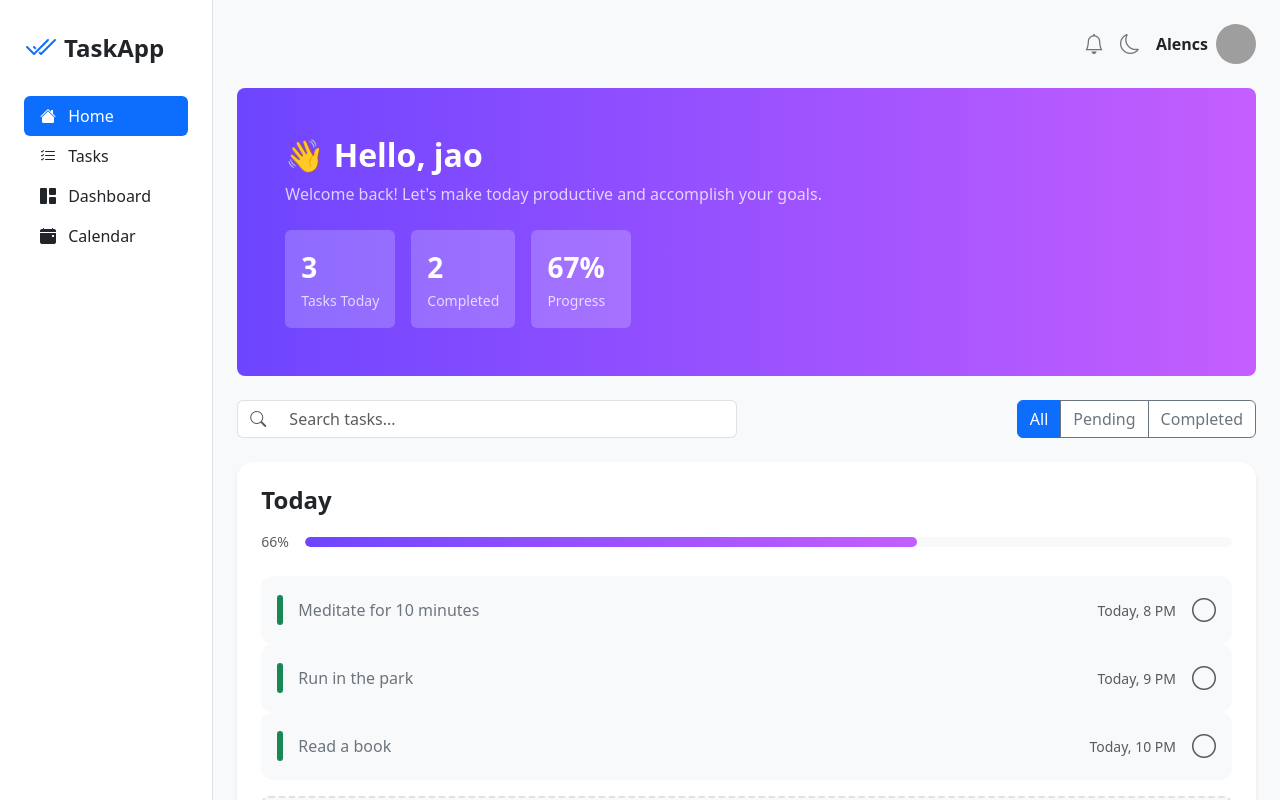
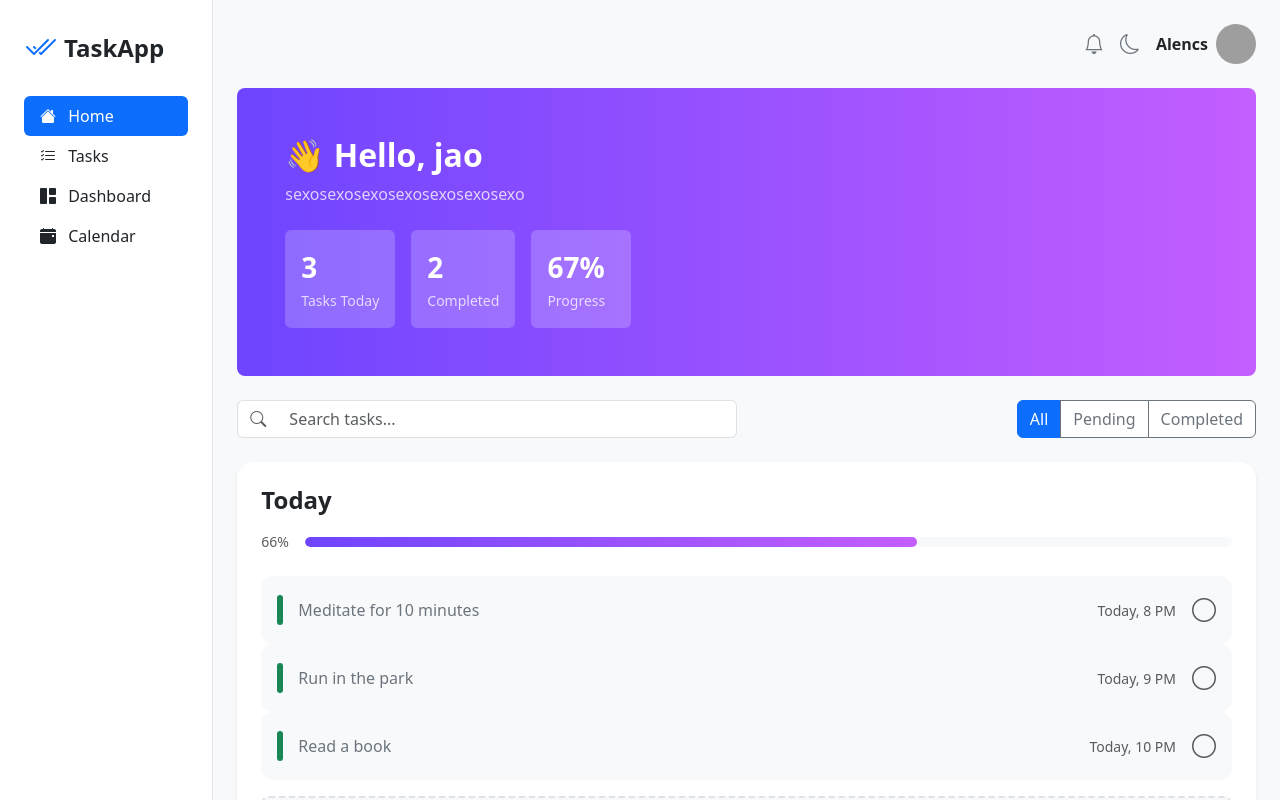
Before and after one commit to vitorez/Gerenciador-de-tarefas, an Angular app: page / in a window 1280 px wide. Built offline with nearby package versions, Linux system fonts and the light colour scheme; grey boxes are pictures that could not be loaded.

Commit message:
comentei ai ricass

```diff
--- a/src/app/components/dashboard/dashboard.component.html
+++ b/src/app/components/dashboard/dashboard.component.html
@@ -9,9 +9,7 @@
 
 <section class="p-4 p-md-5 rounded-3 text-white mb-4 welcome-banner-gradient">
   <h2 class="fs-2 fw-semibold mb-2">👋 Hello, jao</h2>
-  <p class="opacity-75 mb-4">
-    Welcome back! Let's make today productive and accomplish your goals.
-  </p>
+  <p class="opacity-75 mb-4">sexosexosexosexosexosexosexo</p>
 
   <div class="d-flex flex-wrap gap-3">
     <div class="stat-box p-3 rounded">
@@ -58,6 +56,7 @@
       </div>
     </div>
 
+    <!-- botao de excluir e editar tarefa -->
     <div *ngFor="let task of pendingTasks" class="task-card p-3 d-flex align-items-center">
       <div class="task-indicator" [ngClass]="task.colorClass"></div>
 
@@ -121,6 +120,7 @@
       </div>
     </div>
 
+    <!-- botao de excluir e editar tarefa -->
     <div *ngFor="let task of pendingTasks" class="task-card p-3 d-flex align-items-center">
       <div class="task-indicator" [ngClass]="task.colorClass"></div>
 
@@ -184,6 +184,7 @@
       </div>
     </div>
 
+    <!-- botao de excluir e editar tarefa -->
     <div *ngFor="let task of pendingTasks" class="task-card p-3 d-flex align-items-center">
       <div class="task-indicator" [ngClass]="task.colorClass"></div>
 
```
